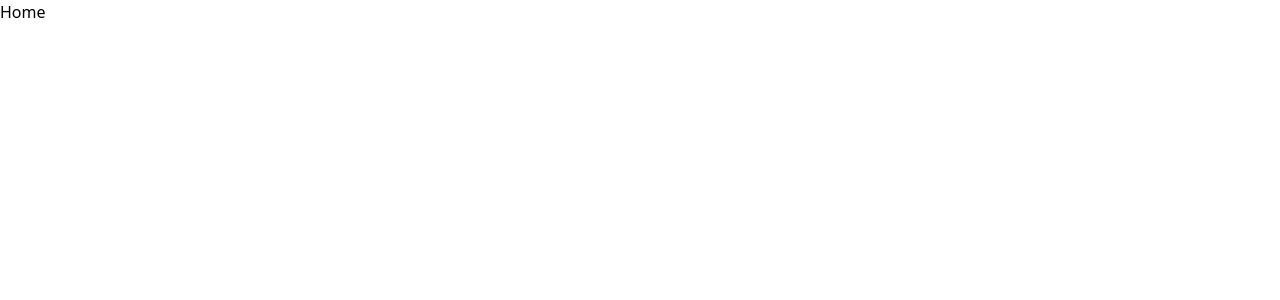
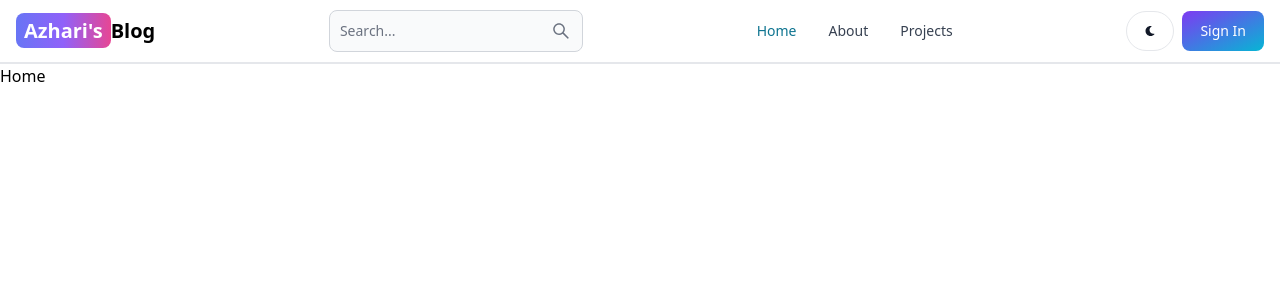
Before and after one commit to azharihsb-27/mern-blog, a React (Vite) app in the folder client/: page / in a window 1280 px wide. Shown: the top 300 px of the page. Built offline with nearby package versions, Linux system fonts and the light colour scheme.

Commit message:
create the header section

```diff
--- a/client/package.json
+++ b/client/package.json
@@ -10,8 +10,10 @@
     "preview": "vite preview"
   },
   "dependencies": {
+    "flowbite-react": "^0.10.1",
     "react": "^18.3.1",
     "react-dom": "^18.3.1",
+    "react-icons": "^5.2.1",
     "react-router-dom": "^6.25.1"
   },
   "devDependencies": {
--- a/client/src/App.jsx
+++ b/client/src/App.jsx
@@ -5,10 +5,12 @@
 import SignUp from './pages/SignUp';
 import Dashboard from './pages/Dashboard';
 import Projects from './pages/Projects';
+import Header from './components/Header';
 
 export default function App() {
   return (
     <BrowserRouter>
+      <Header />
       <Routes>
         <Route path="/" element={<Home />} />
         <Route path="/about" element={<About />} />
--- /dev/null
+++ b/client/src/components/Header.jsx
@@ -0,0 +1,54 @@
+/* eslint-disable react/no-unescaped-entities */
+import { Button, Navbar, TextInput } from 'flowbite-react';
+import { Link, useLocation } from 'react-router-dom';
+import { AiOutlineSearch } from 'react-icons/ai';
+import { FaMoon } from 'react-icons/fa';
+
+export default function Header() {
+  const path = useLocation().pathname;
+
+  return (
+    <Navbar className="border-b-2">
+      <Link
+        to="/"
+        className="self-center whitespace-nowrap text-sm sm:text-xl font-semibold dark:text-white"
+      >
+        <span className="px-2 py-1 bg-gradient-to-r from-indigo-500 via-purple-500 to-pink-500 rounded-lg text-white">
+          Azhari's
+        </span>
+        Blog
+      </Link>
+      <form>
+        <TextInput
+          type="text"
+          placeholder="Search..."
+          rightIcon={AiOutlineSearch}
+          className="hidden lg:inline"
+        />
+      </form>
+      <Button className="w-12 h-10 lg:hidden" color="gray" pill>
+        <AiOutlineSearch />
+      </Button>
+      <div className="flex gap-2 md:order-2">
+        <Button className="w-12 h-10 hidden sm:inline" color="gray" pill>
+          <FaMoon />
+        </Button>
+        <Link to="/sign-in">
+          <Button gradientDuoTone="purpleToBlue">Sign In</Button>
+        </Link>
+        <Navbar.Toggle />
+      </div>
+      <Navbar.Collapse>
+        <Navbar.Link active={path === '/'} as={'div'}>
+          <Link to="/">Home</Link>
+        </Navbar.Link>
+        <Navbar.Link active={path === '/about'} as={'div'}>
+          <Link to="/about">About</Link>
+        </Navbar.Link>
+        <Navbar.Link active={path === '/projects'} as={'div'}>
+          <Link to="/projects">Projects</Link>
+        </Navbar.Link>
+      </Navbar.Collapse>
+    </Navbar>
+  );
+}
--- a/client/tailwind.config.js
+++ b/client/tailwind.config.js
@@ -1,8 +1,11 @@
+// eslint-disable-next-line no-undef
+const flowbite = require('flowbite-react/tailwind');
+
 /** @type {import('tailwindcss').Config} */
 export default {
-  content: ['./index.html', './src/**/*.{js,ts,jsx,tsx}'],
+  content: ['./index.html', './src/**/*.{js,ts,jsx,tsx}', flowbite.content()],
   theme: {
     extend: {},
   },
-  plugins: [],
+  plugins: [flowbite.plugin()],
 };
```
Also changed, not shown: 1 other file (tests, documents, lock files or other folders).
